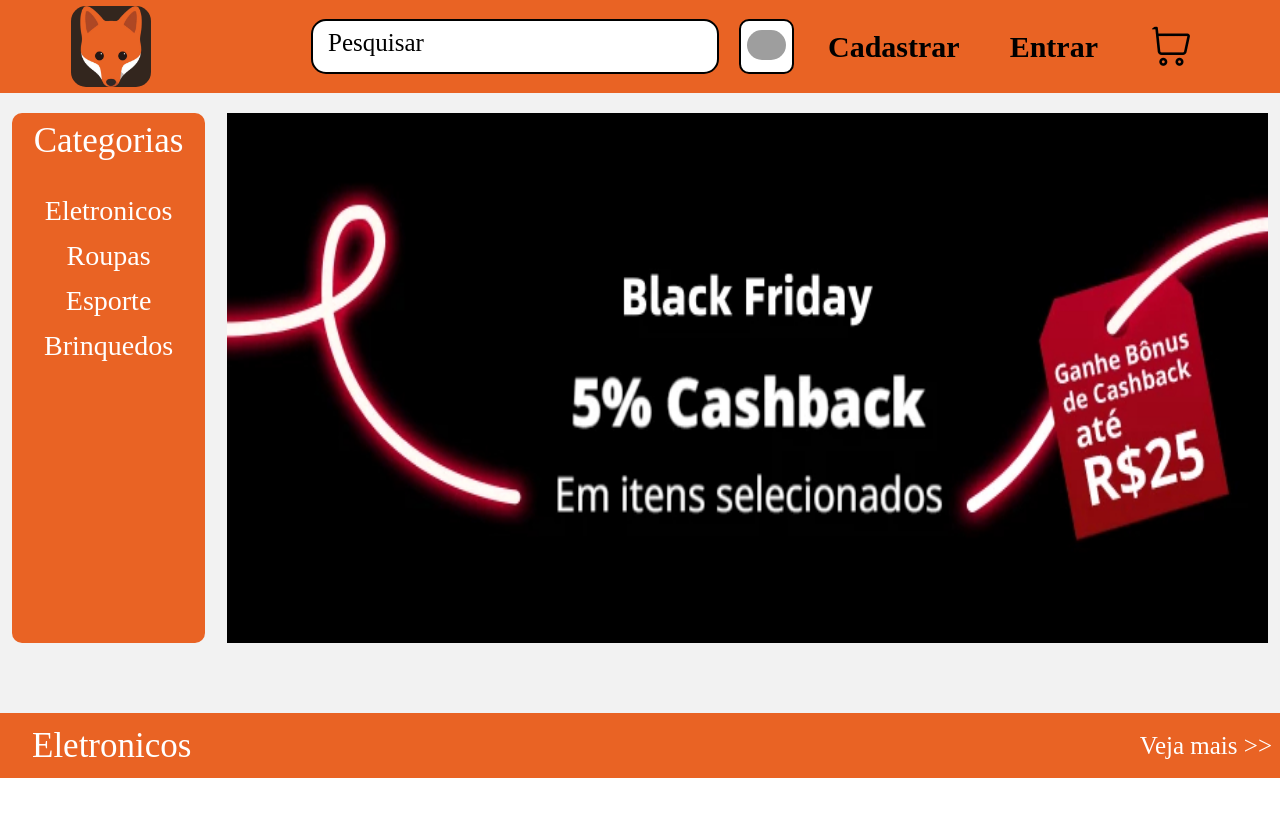
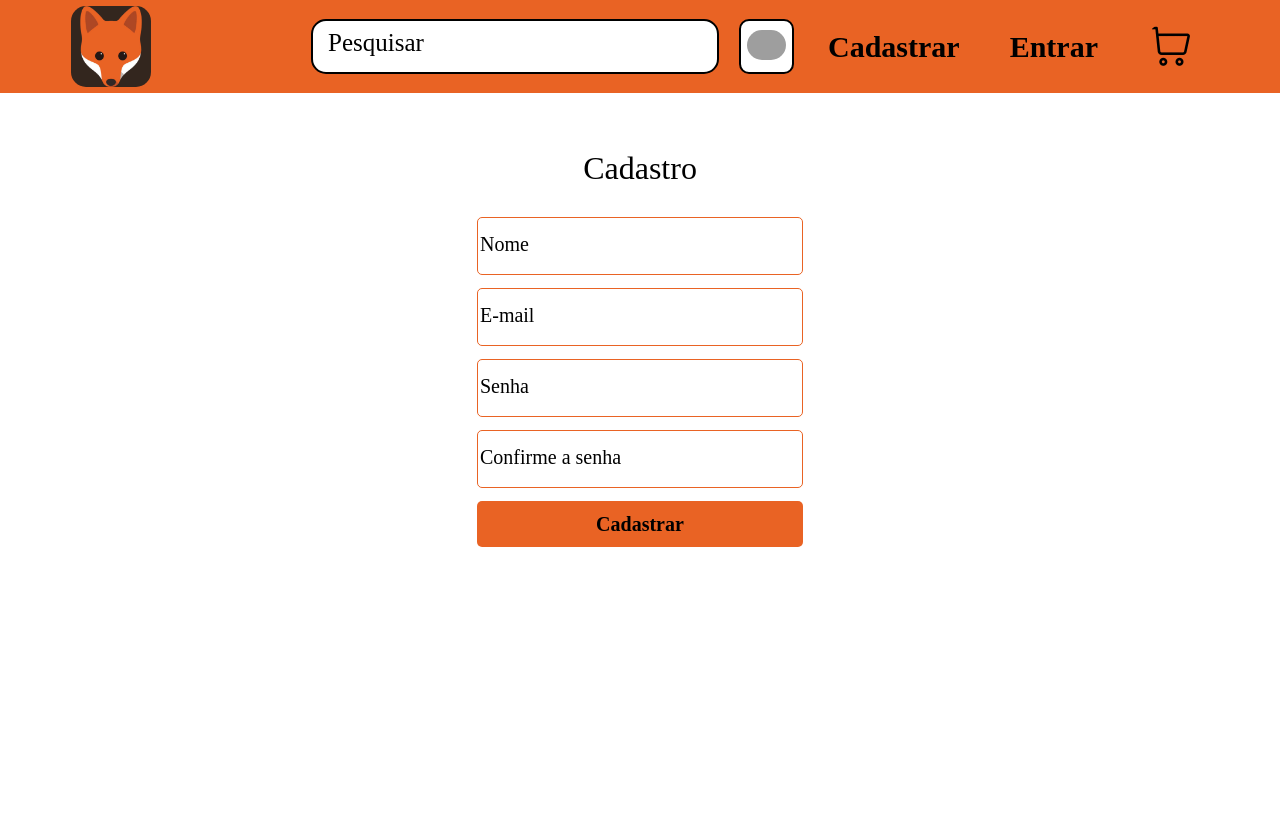
Before and after one commit to Luiz-Cunha-Dev/projeto15-foxstore-front, a React (Create React App) app: page /signUp in a window 1280 px wide. Shown: the top 816 px of the page. Built offline with nearby package versions, Linux system fonts and the light colour scheme; grey boxes are pictures that could not be loaded.

Commit message:
feat: layout Sign-In and Sign-Up

```diff
--- a/package.json
+++ b/package.json
@@ -9,6 +9,7 @@
     "axios": "^1.2.0",
     "react": "^18.2.0",
     "react-dom": "^18.2.0",
+    "react-router-dom": "^6.4.3",
     "react-scripts": "5.0.1",
     "styled-components": "^5.3.6",
     "web-vitals": "^2.1.4"
--- a/src/App.js
+++ b/src/App.js
@@ -1,9 +1,18 @@
-import HomePage from "./ home page/homePage";
+import { BrowserRouter, Route, Routes } from "react-router-dom";
+import HomePage from "./Pages/homePage";
+import SignIn from "./Pages/signInPage";
+import SignUp from "./Pages/signUp";
 
 export default function App() {
   return (
     <>
-      <HomePage/>
+      <BrowserRouter>
+        <Routes>
+          <Route path="/" element={<HomePage />}></Route>
+          <Route path="/signUp" element={<SignUp />}></Route>
+          <Route path="/signIn" element={<SignIn />}></Route>
+        </Routes>
+      </BrowserRouter>
     </>
   )
 }
--- /dev/null
+++ b/src/Pages/signInPage.js
@@ -0,0 +1,95 @@
+import { useState } from "react"
+import styled from "styled-components"
+import {useNavigate} from "react-router-dom"
+import Header from "../components/header";
+
+export default function SignIn() {
+    const navigate = useNavigate();
+    const [email, setEmail] = useState('')
+    const [password, setPassword] = useState('')
+
+    function handleSubmit(e) {
+        e.preventDefault();
+        navigate("/");
+    }
+    return (
+        <>
+            <Header />
+            <Conteiner>
+                <Titlle>Faça Login</Titlle>
+                <Form onSubmit={handleSubmit}>
+
+                    <input
+                        onChange={e => setEmail(e.target.value)}
+                        value={email}
+                        id="email"
+                        placeholder="E-mail"
+                        name='email' type='email'
+                        required></input>
+
+                    <input
+                        onChange={e => setPassword(e.target.value)}
+                        value={password}
+                        id="senha"
+                        placeholder="Senha"
+                        name='senha' type='password'
+                        required></input>
+
+                    <button type='submit'> Entrar </button>
+
+                </Form>
+
+            </Conteiner>
+        </>
+    )
+}
+
+const Conteiner = styled.div`
+    display: flex;
+    flex-direction: column;
+    justify-content: center;
+    align-items: center;
+    padding: 50px 50px 50px 50px;
+
+`
+const Titlle = styled.h1`
+
+    margin-bottom: 24px;
+    font-family: 'Saira Stencil One';
+    font-weight: 400;
+    font-size: 32px;
+    line-height: 50px;
+`
+const Form = styled.form`
+    display: flex;
+    flex-direction: column;
+    justify-items: center;
+
+    input{
+    margin-bottom: 13px ;
+    width: 100%;
+    height: 58px;
+    border-radius: 5px;
+    border:  1px solid #E96324;
+    ::placeholder{
+        font-family: 'Raleway';
+        font-style: normal;
+        font-weight: 400;
+        font-size: 20px;
+        line-height: 23px;
+        color: black;
+
+        }
+    }
+    button{
+        width: 326px;
+        height: 46px;
+        background: #E96324;
+        border-radius: 5px;
+        border: none;
+        font-family: 'Raleway';
+        font-weight: 700;
+        font-size: 20px;
+        line-height: 23px;
+    }
+`
--- /dev/null
+++ b/src/Pages/signUp.js
@@ -0,0 +1,114 @@
+import { useState } from "react"
+import styled from "styled-components"
+import {useNavigate} from "react-router-dom"
+import Header from "../components/header";
+
+export default function SignUp() {
+    const navigate = useNavigate();
+    const [name, setName] = useState('')
+    const [email, setEmail] = useState('')
+    const [password, setPassword] = useState('')
+    const [confir, setConfir] = useState('')
+
+    function handleSubmit(e) {
+        e.preventDefault();
+        navigate("/");
+    }
+    return (
+        <>
+            <Header />
+            <Conteiner>
+                <Titlle>Cadastro</Titlle>
+                <Form onSubmit={handleSubmit}>
+
+                    <input
+                        onChange={e => setName(e.target.value)}
+                        value={name}
+                        id="nome"
+                        placeholder="Nome"
+                        name='none' type='text'
+                        required></input>
+
+
+                    <input
+                        onChange={e => setEmail(e.target.value)}
+                        value={email}
+                        id="email"
+                        placeholder="E-mail"
+                        name='email' type='email'
+                        required></input>
+
+                    <input
+                        onChange={e => setPassword(e.target.value)}
+                        value={password}
+                        id="senha"
+                        placeholder="Senha"
+                        name='senha' type='password'
+                        required></input>
+
+                    <input
+                        onChange={e => setConfir(e.target.value)}
+                        value={confir}
+                        id="confirm"
+                        placeholder="Confirme a senha"
+                        name='confirm' type='password'
+                        required></input>
+
+                    <button type='submit'> Cadastrar </button>
+
+                </Form>
+
+            </Conteiner>
+        </>
+    )
+}
+
+const Conteiner = styled.div`
+    display: flex;
+    flex-direction: column;
+    justify-content: center;
+    align-items: center;
+    padding: 50px 50px 50px 50px;
+
+`
+const Titlle = styled.h1`
+
+    margin-bottom: 24px;
+    font-family: 'Saira Stencil One';
+    font-weight: 400;
+    font-size: 32px;
+    line-height: 50px;
+`
+const Form = styled.form`
+    display: flex;
+    flex-direction: column;
+    justify-items: center;
+
+    input{
+    margin-bottom: 13px ;
+    width: 100%;
+    height: 58px;
+    border-radius: 5px;
+    border:  1px solid #E96324;
+    ::placeholder{
+        font-family: 'Raleway';
+        font-style: normal;
+        font-weight: 400;
+        font-size: 20px;
+        line-height: 23px;
+        color: black;
+
+        }
+    }
+    button{
+        width: 326px;
+        height: 46px;
+        background: #E96324;
+        border-radius: 5px;
+        border: none;
+        font-family: 'Raleway';
+        font-weight: 700;
+        font-size: 20px;
+        line-height: 23px;
+    }
+`
--- a/src/ home page/header.js
+++ b/src/components/header.js
@@ -1,9 +1,10 @@
- import styled from "styled-components";
- import raposa from "../img/logo.png"
- import carrinho from "../img/carrinho.png"
+import styled from "styled-components";
+import raposa from "../img/logo.png"
+import carrinho from "../img/carrinho.png"
+import { Link } from "react-router-dom";
 
-export default function Header(){
-    return(
+export default function Header() {
+    return (
         <StyleHeader>
             <div>
                 <img src={raposa} alt="logo" />
@@ -13,8 +14,12 @@ export default function Header(){
                 </button>
             </div>
             <StyleOptions>
-                <span>Cadastrar</span>
-                <span>Entrar</span>
+                <Link to="/signUp">
+                    <span>Cadastrar</span>
+                </Link>
+                <Link to="/signIn">
+                    <span>Entrar</span>
+                </Link>
                 <img src={carrinho} alt="carrinho" />
             </StyleOptions>
         </StyleHeader>
```
Also changed, not shown: src/Pages/homePage.js (renamed from src/ home page/homePage.js, +4 -4 lines), src/components/banner.js (renamed from src/ home page/banner.js), src/components/categories.js (renamed from src/ home page/categories.js), src/components/quickView.js (renamed from src/ home page/quickView.js), 1 other file (tests, documents, lock files or other folders).
